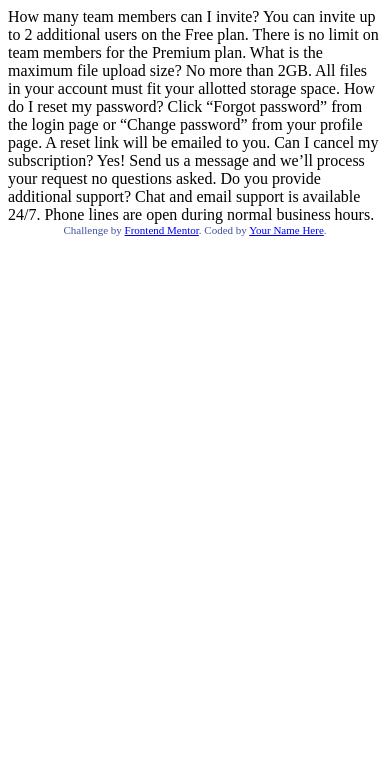
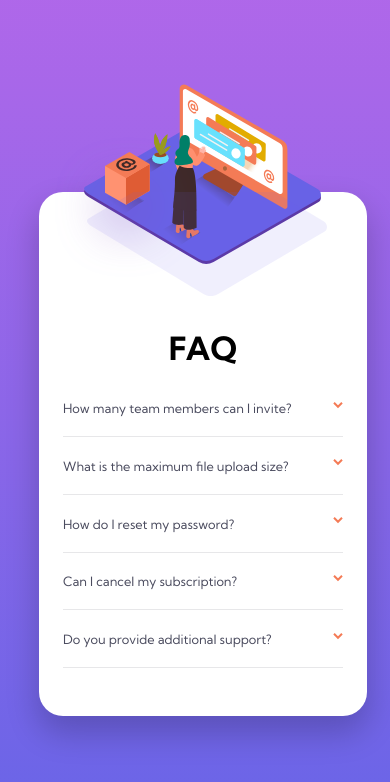
Before and after one commit to dadko44/faq-accordion-card-main, a plain HTML site: page index.html in a window 390 px wide. Drawn offline with Linux system fonts and the light colour scheme.

Commit message:
mobile design finished

```diff
--- a/css/index.css
+++ b/css/index.css
@@ -1,5 +1,94 @@
+body{
+    min-height: 100vh;
+    margin: 0;
+    display: flex;
+    flex-direction: column;
+    font-family: 'Kumbh Sans', sans-serif;
+    background-image: linear-gradient(hsl(273, 75%, 66%), hsl(240, 73%, 65%));
+    padding-top: 1.7rem;
+    padding: 2rem  0 0 1rem;
+}
+h1{
+    text-transform: uppercase;
+    text-align: center;
+    font-size: 2rem;
+    margin-top: 7.5rem;
+    margin-bottom: 2rem;
+    padding-left: 1.5rem;
+}
+h2{
+    max-width: 270px;
+    font-weight: 400;
+    font-size: 0.8rem;
+}
+ul{
+    list-style-type: none;
+    padding-bottom: 1rem;
+    padding: 0 0 1rem 1.5rem;
+}
+li{
+    margin-top: 1.3rem;
+    max-width: 280px;
+    position: relative;
+    border-bottom: thin solid hsl(240, 5%, 91%);
+}
+.graphics-wrapper{
+    position: relative;
+}
+.illustration-woman{
+    position: absolute;
+    top: -7.75rem;
+    left: 1rem;
+}
+.illustration-shadow-mobile{
+    position: absolute;
+    top: -1rem;
+    left: 3rem;
+}
+.main-centering-wrapper{
+    margin: auto;
+    min-height: fit-content;
+    background-color: white;
+    border-radius: 1.5rem;
+    box-shadow:  0 1rem 2rem 0.1rem rgba(0, 0, 0, 0.2);
+    padding: 1rem 1.5rem 1rem 0rem;
+}
+.graphics-wrapper{
+    position: relative;
+}
+.question{
+    color: hsl(237, 12%, 33%);
+    cursor: pointer;
+    margin-bottom: 0;
+}
+.selected-question{
+    font-weight: 700;
+}
+.answer{
+    color: hsl(240, 6%, 50%);
+    display: block;
+    overflow: hidden;
+    font-size: 0.75rem;
+    line-height:1.2rem;
+    padding-right: 2rem;
+    transition: max-height 0.4s ease-out;
+    max-height: 0;
+    margin-bottom: 0.5rem;
+}
+.arrow-icon{
+    transition: transform 0.5s;
+    /* transform: rotate(180deg); */
+    position: absolute;
+    right: 0rem;
+    top: 0.1rem;
+}
 
-.attribution {
+
+
+
+/* .attribution {
+    margin: auto;
+    bottom: 1rem;
     font-size: 11px; text-align: center;
     color: hsl(228, 45%, 44%);
-}
+} */
--- a/index.html
+++ b/index.html
@@ -6,6 +6,10 @@
 
 	<link rel="icon" type="image/png" sizes="32x32" href="./images/favicon-32x32.png">
 	<link rel="stylesheet" href="css/index.css">
+	<!-- *** google fonts *** -->
+	<link rel="preconnect" href="https://fonts.googleapis.com">
+	<link rel="preconnect" href="https://fonts.gstatic.com" crossorigin>
+	<link href="https://fonts.googleapis.com/css2?family=Kumbh+Sans:wght@400;700&display=swap" rel="stylesheet">
 
 	<title>Frontend Mentor | FAQ Accordion Card</title>
 
@@ -13,26 +17,66 @@
 
 	</head>
 	<body>
+		<main class="main-centering-wrapper">
+			<div class="graphics-wrapper">
+				<img class="illustration-woman" src="images/illustration-woman-online-mobile.svg">
+				<img class="illustration-shadow-mobile" src="images/bg-pattern-mobile.svg">
+			</div>
+			<section>
+				<h1>faq</h1>
+				<ul>
+					<li>
+						<h2 class="question" onclick="toggleAnswers(this)">
 							How many team members can I invite?
+							<img class="arrow-icon" src="images/icon-arrow-down.svg">
+						</h2>
+						<p class="answer">
 							You can invite up to 2 additional users on the Free plan. There is no limit on
 							team members for the Premium plan.
-
+						</p>
+					</li>
+					<li>
+						<h2 class="question" onclick="toggleAnswers(this)"">
 							What is the maximum file upload size?
+							<img class="arrow-icon" src="images/icon-arrow-down.svg"></h2>
+						<p class="answer">
 							No more than 2GB. All files in your account must fit your allotted storage space.
-
+						</p>
+					</li>
+					<li>
+						<h2 class="question" onclick="toggleAnswers(this)"">
 							How do I reset my password?
+							<img class="arrow-icon" src="images/icon-arrow-down.svg"></h2>
+						<p class="answer">
 							Click “Forgot password” from the login page or “Change password” from your profile page.
 							A reset link will be emailed to you.
+						</p>
+					</li>
+					<li>
+						<h2 class="question" onclick="toggleAnswers(this)"">
+							Can I cancel my subscription?
+							<img class="arrow-icon" src="images/icon-arrow-down.svg"></h2>
+						<p class="answer">
+							Yes! Send us a message and we’ll process your request no questions asked.
+						</p>
+					</li>
+					<li>
+						<h2 class="question" onclick="toggleAnswers(this)"">
+							Do you provide additional support?
+							<img class="arrow-icon" src="images/icon-arrow-down.svg"></h2>
+						<p class="answer">
+							Chat and email support is available 24/7. Phone lines are open during normal business hours.
+						</p>
+					</li>
+				</ul>
+			</section>
+		</main>
 
-		Can I cancel my subscription?
-		Yes! Send us a message and we’ll process your request no questions asked.
-
-		Do you provide additional support?
-		Chat and email support is available 24/7. Phone lines are open during normal business hours.
-
-	<div class="attribution">
+	<!-- <footer class="attribution">
 		Challenge by <a href="https://www.frontendmentor.io?ref=challenge" target="_blank">Frontend Mentor</a>.
 		Coded by <a href="#">Your Name Here</a>.
-	</div>
+	</footer> -->
+
+	<script src="js/index.js"></script>
 </body>
 </html>
--- /dev/null
+++ b/js/index.js
@@ -0,0 +1,24 @@
+
+let animateArrow = function(arrowElement, activate){
+    if(activate){
+        arrowElement.style.transform = 'rotate(180deg)';
+    }
+    else{
+        arrowElement.style.transform = 'rotate(0deg)'
+    }
+}
+
+let toggleAnswers = function(e){
+    e.classList.toggle('selected-question');
+    let answerElement = e.nextElementSibling;
+    if(answerElement.style.maxHeight){
+        answerElement.style.maxHeight = null;
+        answerElement.style.margin= '0 0 1rem 0';
+        animateArrow(e.children[0], false);
+    }
+    else{
+        answerElement.style.maxHeight = (answerElement.scrollHeight / parseFloat((getComputedStyle(document.documentElement).fontSize)) + 'rem');
+        animateArrow(e.children[0], true);
+        answerElement.style.margin = '0.7rem 0 1rem 0';
+    }
+}
```
Lines whose indentation alone changed are shown as unchanged.
